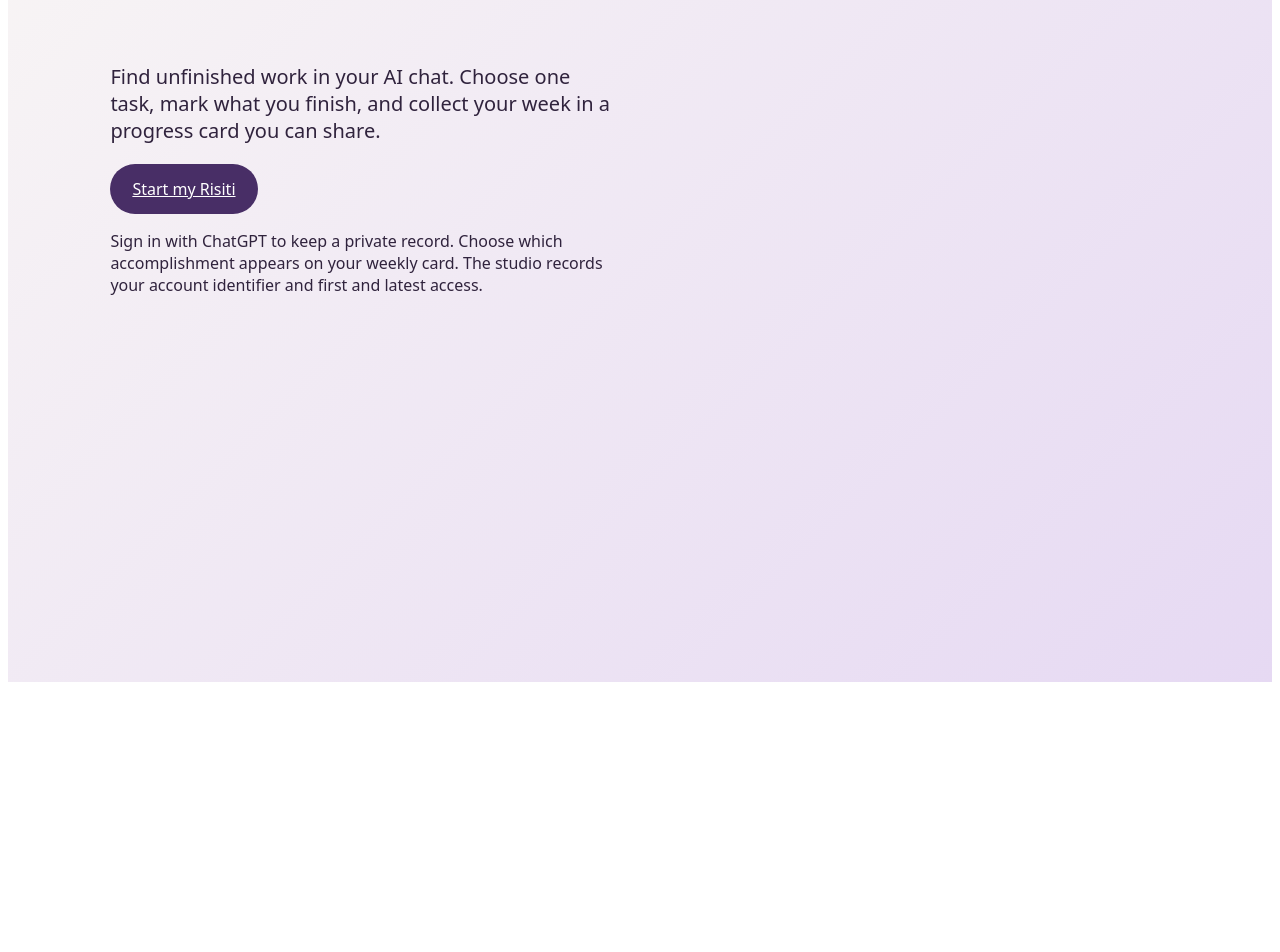
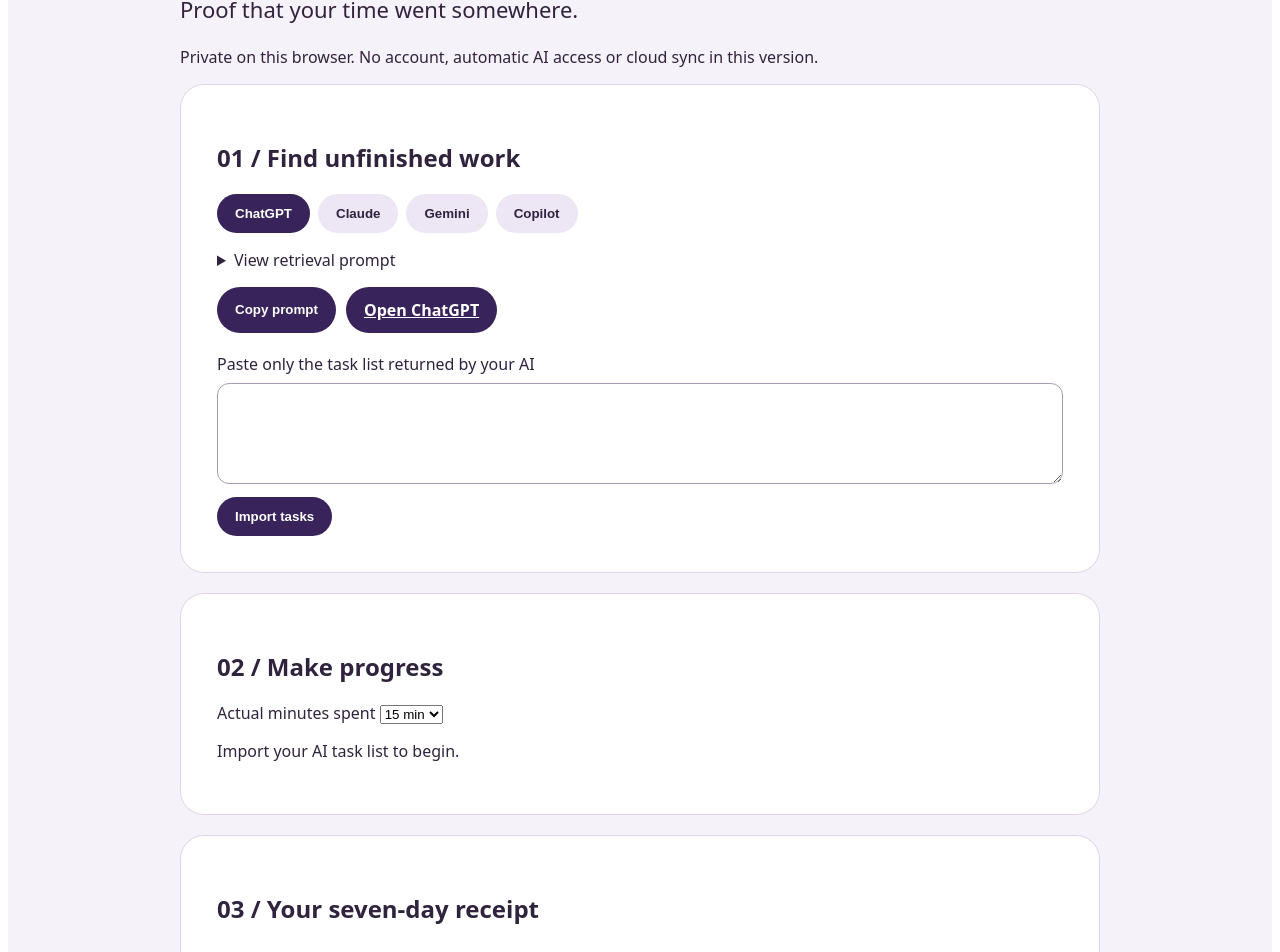
Before and after one commit to lotolipi/product-design-portfolio, a Next.js app: page /risiti in a window 1280 px wide. Shown: the part 331-1283 px from the top of the page. Before the commit the page ends 1021 px from the top, so only its background shows below. Built offline with nearby package versions, Linux system fonts and the light colour scheme.

Commit message:
Make Risiti a self-contained task and receipt studio

```diff
--- a/app/risiti/page.tsx
+++ b/app/risiti/page.tsx
@@ -1,17 +1,24 @@
-import type { Metadata } from "next";
-
-export const metadata: Metadata = {
-  title: "Risiti | Lotolipi",
-  description: "A personal project studio for choosing a next step and understanding your returns.",
-  alternates: { canonical: "/risiti" },
-};
-
-export default function RisitiPage() {
-  return <main style={{minHeight:"100vh",background:"linear-gradient(135deg,#faf8f5,#e6d9f3)",color:"#30233d",padding:"clamp(28px,8vw,110px)",fontFamily:"system-ui"}}>
-    <a href="/" style={{color:"inherit"}}>Lotolipi / Portfolio</a>
-    <h1 style={{fontFamily:"Georgia, serif",fontWeight:400,fontSize:"clamp(52px,9vw,112px)",letterSpacing:"-.06em",lineHeight:1}}>Risiti.</h1>
-    <p style={{maxWidth:"44ch",fontSize:"1.25rem"}}>Find unfinished work in your AI chat. Choose one task, mark what you finish, and collect your week in a progress card you can share.</p>
-    <a href="https://lotolipi-second-nature.lotolipi.chatgpt.site/studio" style={{display:"inline-block",padding:"14px 22px",background:"#482e66",color:"white",borderRadius:30}}>Start my Risiti</a>
-    <p style={{maxWidth:"55ch"}}>Sign in with ChatGPT to keep a private record. Choose which accomplishment appears on your weekly card. The studio records your account identifier and first and latest access.</p>
-  </main>;
+"use client";
+import { useEffect, useState } from "react";
+type Task = {id:string; name:string; done:boolean; minutes:number; completedAt?:string};
+const providers = [{name:"ChatGPT",url:"https://chatgpt.com/"},{name:"Claude",url:"https://claude.ai/"},{name:"Gemini",url:"https://gemini.google.com/"},{name:"Copilot",url:"https://copilot.microsoft.com/"}];
+const prompt = "Review only the project context and conversations you can actually access. Identify up to five tasks I already started or agreed to that remain unfinished. Exclude completed and speculative work. Return one task per line in this exact format: Task name | Last known progress | Next action achievable in 15 minutes. Mark uncertain status explicitly. Do not include sensitive information. If none, return NO OPEN TASKS.";
+export default function RisitiPage(){
+ const [tasks,setTasks]=useState<Task[]>([]); const [ready,setReady]=useState(false); const [provider,setProvider]=useState("ChatGPT"); const [raw,setRaw]=useState(""); const [notice,setNotice]=useState(""); const [minutes,setMinutes]=useState(15);
+ useEffect(()=>{try{const saved=localStorage.getItem("risiti-v1");if(saved){const parsed=JSON.parse(saved);if(Array.isArray(parsed))setTasks(parsed);}}catch{setNotice("Could not read your saved receipts.");}setReady(true);},[]);
+ useEffect(()=>{if(ready){try{localStorage.setItem("risiti-v1",JSON.stringify(tasks));}catch{setNotice("Device storage unavailable.");}}},[tasks,ready]);
+ const weekStart=new Date();weekStart.setDate(weekStart.getDate()-6);weekStart.setHours(0,0,0,0);
+ const done=tasks.filter(t=>t.done&&t.completedAt&&new Date(t.completedAt)>=weekStart);
+ const total=done.reduce((s,t)=>s+t.minutes,0);
+ const receipt="RISITI / LAST 7 DAYS\n"+done.length+" tasks completed · "+total+" minutes invested\nMade with Risiti";
+ async function copy(value:string){try{await navigator.clipboard.writeText(value);setNotice("Copied.");}catch{setNotice("Copy unavailable. Select the text manually.");}}
+ function importTasks(){const rows=raw.split(/\n/).map(s=>s.trim().replace(/^\d+[.)]\s*|^[-*]\s*/,"")).filter(s=>s.includes("|"));if(!rows.length){setNotice("Paste task lines with | separators from your AI.");return;}setTasks(old=>[...old,...rows.slice(0,5).filter(name=>!old.some(t=>t.name===name)).map(name=>({id:crypto.randomUUID(),name,done:false,minutes:0}))]);setRaw("");setNotice("Tasks imported.");}
+ const button={border:0,borderRadius:24,padding:"12px 18px",background:"#38235a",color:"white",cursor:"pointer",fontWeight:600} as const;
+ const panel={background:"white",border:"1px solid #ded5e8",borderRadius:24,padding:"clamp(18px,4vw,36px)",marginBottom:20} as const;
+ return <main style={{minHeight:"100vh",background:"#f6f2fa",color:"#30233d",padding:"clamp(20px,6vw,80px)",fontFamily:"system-ui"}}><div style={{maxWidth:920,margin:"auto"}}>
+ <a href="/" style={{color:"inherit"}}>Lotolipi / Portfolio</a><h1 style={{fontFamily:"Georgia,serif",fontWeight:400,fontSize:"clamp(64px,12vw,126px)",letterSpacing:"-.07em",margin:"24px 0 0"}}>Risiti.</h1><p style={{fontSize:22,maxWidth:560}}>Proof that your time went somewhere.</p><p>Private on this browser. No account, automatic AI access or cloud sync in this version.</p>
+ <section style={panel}><h2>01 / Find unfinished work</h2><div style={{display:"flex",flexWrap:"wrap",gap:8}}>{providers.map(p=><button key={p.name} aria-pressed={provider===p.name} onClick={()=>setProvider(p.name)} style={{...button,background:provider===p.name?"#38235a":"#ede6f4",color:provider===p.name?"white":"#30233d"}}>{p.name}</button>)}</div><details style={{margin:"16px 0"}}><summary>View retrieval prompt</summary><p>{prompt}</p></details><div style={{display:"flex",gap:10,flexWrap:"wrap"}}><button style={button} onClick={()=>copy(prompt)}>Copy prompt</button><a style={button} href={providers.find(p=>p.name===provider)?.url} target="_blank" rel="noreferrer">Open {provider}</a></div><label style={{display:"block",marginTop:20}} htmlFor="ai-response">Paste only the task list returned by your AI</label><textarea id="ai-response" value={raw} onChange={e=>setRaw(e.target.value)} rows={5} style={{width:"100%",boxSizing:"border-box",margin:"8px 0",padding:12,borderRadius:12,border:"1px solid #a89bb6",color:"#30233d",background:"white"}}/><button style={button} onClick={importTasks}>Import tasks</button></section>
+ <section style={panel}><h2>02 / Make progress</h2><label htmlFor="duration">Actual minutes spent </label><select id="duration" value={minutes} onChange={e=>setMinutes(Number(e.target.value))}>{[5,10,15,25,30,45,60,90].map(n=><option key={n} value={n}>{n} min</option>)}</select>{tasks.length===0&&<p>Import your AI task list to begin.</p>}{tasks.map(t=><article key={t.id} style={{borderTop:"1px solid #ded5e8",padding:"16px 0"}}><strong>{t.name.split("|")[0]}</strong><p style={{fontSize:14}}>{t.name.split("|").slice(1).join(" · ")}</p><button style={button} onClick={()=>setTasks(old=>old.map(x=>x.id===t.id?{...x,done:!x.done,minutes:x.done?0:minutes,completedAt:x.done?undefined:new Date().toISOString()}:x))}>{t.done?"Undo completion":"Mark complete"}</button> <button style={{...button,background:"#ede6f4",color:"#30233d"}} onClick={()=>setTasks(old=>old.filter(x=>x.id!==t.id))}>Remove</button></article>)}</section>
+ <section style={panel}><h2>03 / Your seven-day receipt</h2><div style={{display:"flex",gap:32,flexWrap:"wrap"}}><div><div style={{fontSize:64,lineHeight:1}}>{done.length}</div>Tasks completed</div><div><div style={{fontSize:64,lineHeight:1}}>{total}</div>Minutes invested</div></div><div style={{margin:"24px 0",height:12,background:"#eee7f5",borderRadius:20,overflow:"hidden"}} role="progressbar" aria-label="All imported tasks completed" aria-valuenow={tasks.length?Math.round(tasks.filter(t=>t.done).length/tasks.length*100):0}><div style={{height:"100%",background:"#6944ba",width:(tasks.length?tasks.filter(t=>t.done).length/tasks.length*100:0)+"%"}}/></div><pre style={{whiteSpace:"pre-wrap",fontFamily:"inherit"}}>{receipt}</pre><button style={button} onClick={()=>copy(receipt)}>Copy shareable receipt</button></section><p role="status" aria-live="polite">{notice}</p><button style={{...button,background:"#ede6f4",color:"#30233d"}} onClick={()=>{if(window.confirm("Delete all Risiti tasks stored on this device?"))setTasks([]);}}>Clear device record</button>
+ </div></main>;
 }
```
